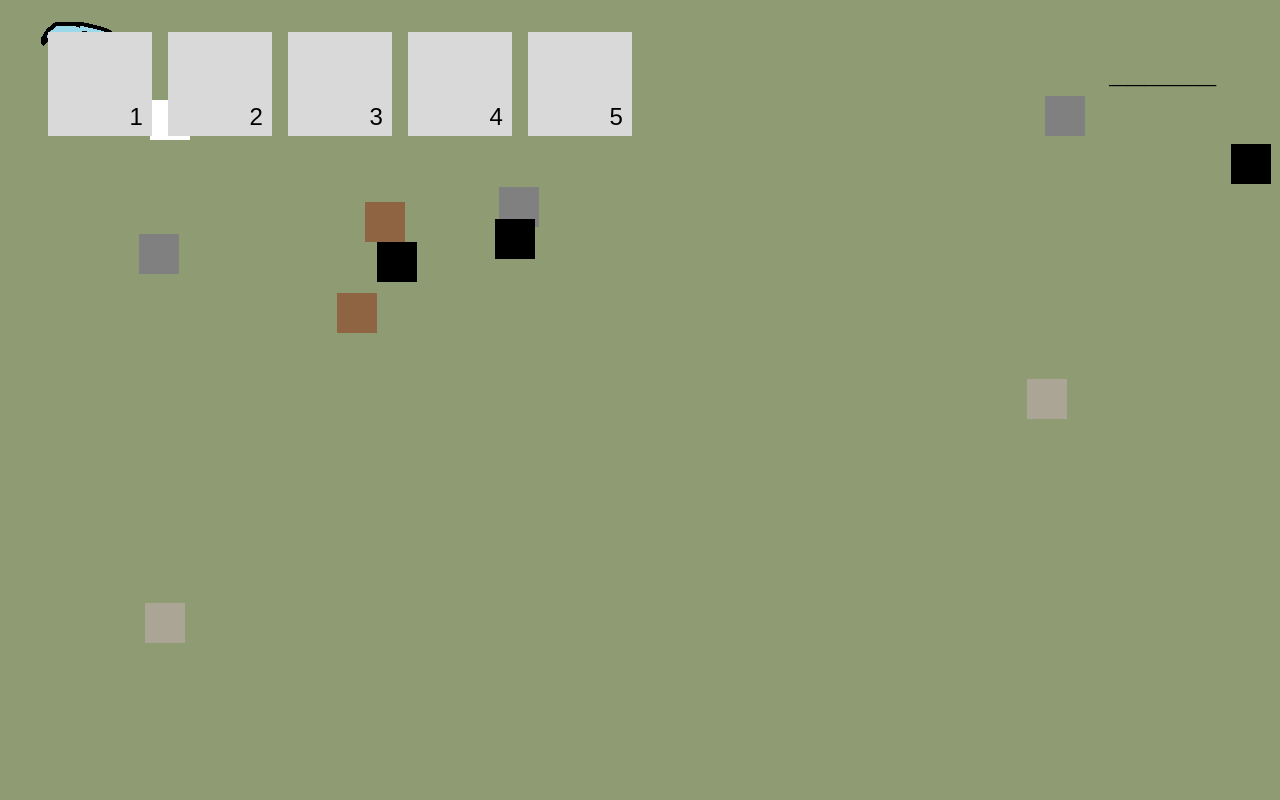
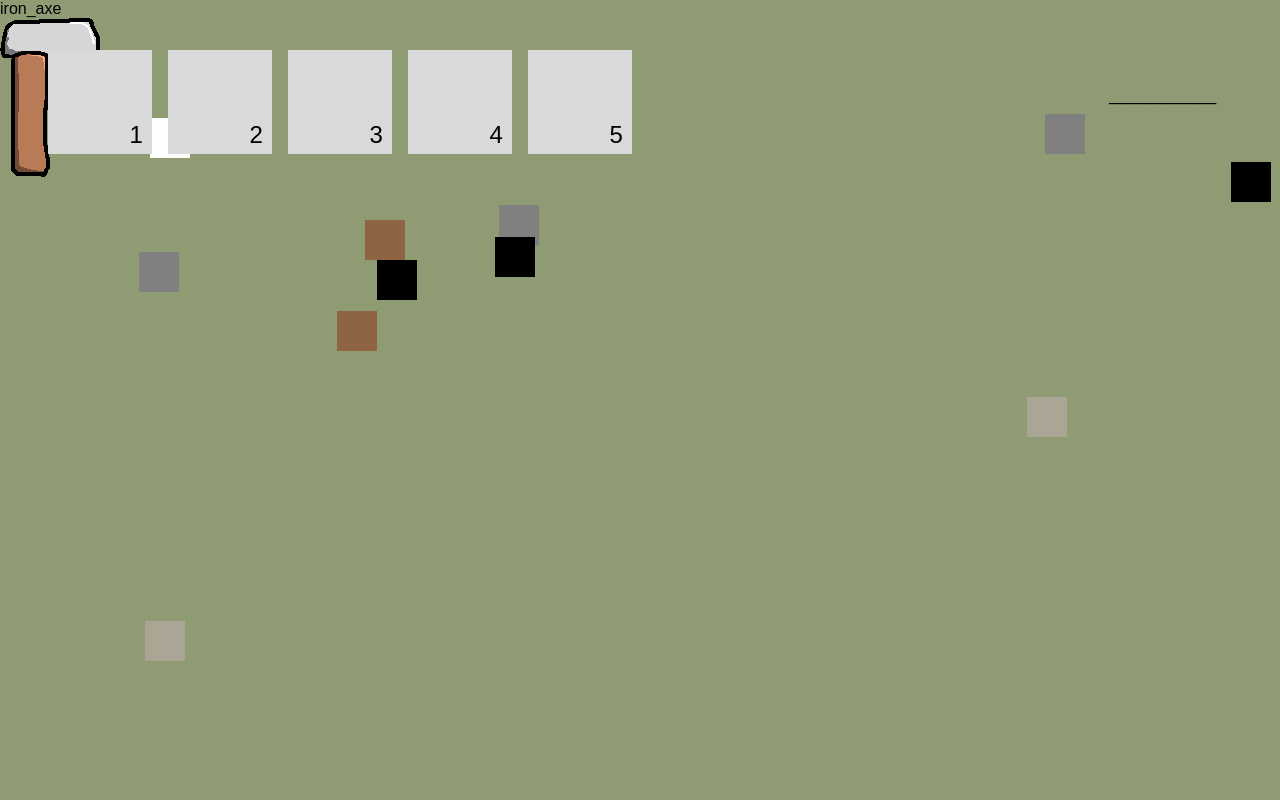
Before and after one commit to maguzzz/MinecraftPHP, a PHP site: page / in a window 1280 px wide. Run offline with PHP 8.4, Linux system fonts and the light colour scheme.

Commit message:
Added Textures to Tools

```diff
--- a/CSS/style.css
+++ b/CSS/style.css
@@ -14,6 +14,10 @@ html {
     display: flex;
     align-items: center;
     justify-content: center;
+}
+
+.invis {
+    display: none;
 }
 
 .overAll {
--- a/UserInput.js
+++ b/UserInput.js
@@ -137,14 +137,14 @@ function oreClick() {
     document.addEventListener('mousedown', function (event) {
 
       if (event.button === 0) {
-        var oretype = document.getElementById("oretype").textContent;
+        var oretype = document.getElementById("oretype");//.textContent;
 
-        sendData(oretype, function (response) {
+        sendData(oretype.textContent, function (response) {
           var timeToBreakBlock = response[0];
 
           setTimeout(function () {
             console.log(timeToBreakBlock);
-            console.log("Test")
+
           }, timeToBreakBlock * 1000);
         });
 
@@ -179,7 +179,7 @@ function handleMouseMove(event) {
     element.classList.add("custom-cursor");
     document.getElementById("oretype").textContent = oreType;
   } else {
-    document.getElementById("oretype").textContent = "";
+    document.getElementById("oretype").textContent  = "";
     element.classList.remove("custom-cursor");
   }
 }
@@ -199,7 +199,7 @@ function getOreType(mouseX, mouseY) {
     );
   });
 
-  return foundOre ? foundOre.oretype : null;
+  return foundOre ? foundOre.oretype + foundOre.id : null;
 }
 
 
--- a/index.php
+++ b/index.php
@@ -5,8 +5,10 @@ include_once('./Hotbar.php');
 
 $hotbar = new Hotbar();
 
-$tool = new Pickaxe();
+$tool = new Axe();
 $tool->initializeTool(Materials::IRON);
+
+echo $tool->getItemName();
 
 $hotbar->addItem($tool);
 
@@ -23,7 +25,7 @@ $hotbar->addItem($tool);
 </head>
 
 <body>
-  <div id="customCursor"><img src="CSS/pickaxe.png" alt="Cursor"></div>
+  <div id="customCursor"><img src="CSS/<?= $tool->getItemName() ?>.png" alt="Cursor"></div>
   <div class="overAll">
     <h1 id="oretype">______</h1>
   </div>
```
Also changed, not shown: CSS/diamond_pickaxe.png (renamed from CSS/pickaxe.png), CSS/gold_axe.png (added), CSS/gold_pickaxe.png (added), CSS/iron_axe.png, CSS/iron_pickaxe.png (added), CSS/pickaxe.jpg (deleted), CSS/stone_axe.png (added), CSS/stone_pickaxe.png (added), CSS/wood_axe.png (added), CSS/wood_pickaxe.png (added).
